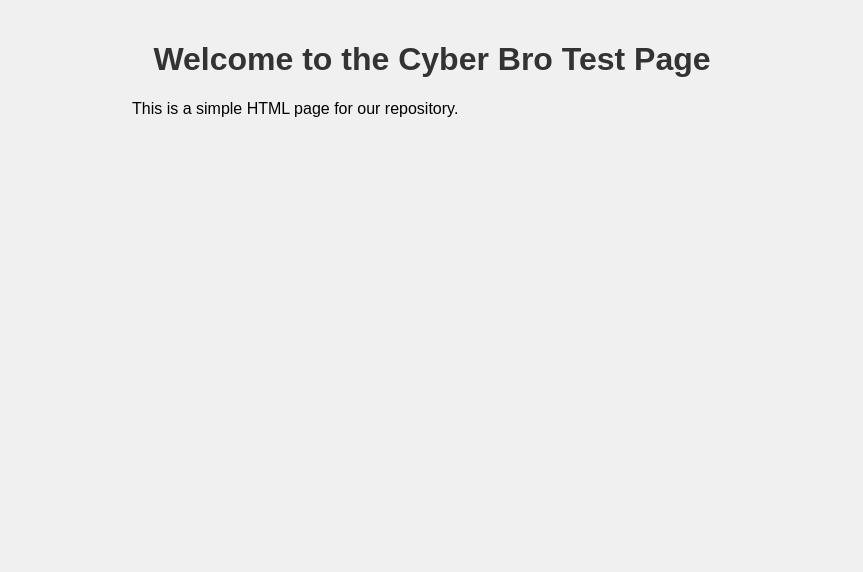
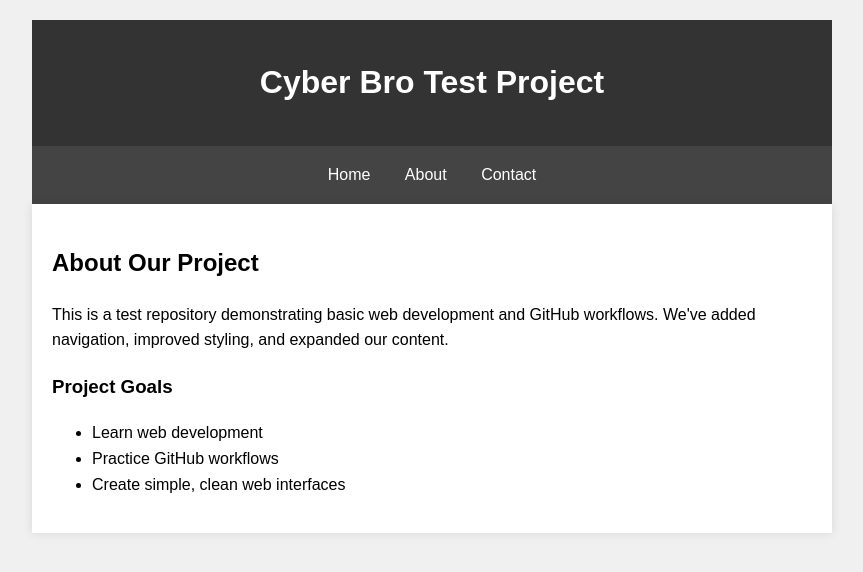
Before and after one commit to MikeD2802/cyber-bro-test, a plain HTML site: page index.html in a window 1280 px wide. Shown: the whole page, without its empty margins (208-1071 px from the left). Drawn offline with Linux system fonts and the light colour scheme.

Commit message:
Enhanced HTML with more content and improved design

```diff
--- a/index.html
+++ b/index.html
@@ -6,19 +6,56 @@
     <style>
         body {
             font-family: Arial, sans-serif;
-            max-width: 600px;
+            max-width: 800px;
             margin: 0 auto;
             padding: 20px;
             background-color: #f0f0f0;
+            line-height: 1.6;
         }
-        h1 {
-            color: #333;
+        header {
+            background-color: #333;
+            color: white;
             text-align: center;
+            padding: 1rem;
+        }
+        nav {
+            background-color: #444;
+            padding: 1rem;
+            text-align: center;
+        }
+        nav a {
+            color: white;
+            text-decoration: none;
+            margin: 0 15px;
+        }
+        main {
+            background-color: white;
+            padding: 20px;
+            box-shadow: 0 0 10px rgba(0,0,0,0.1);
         }
     </style>
 </head>
 <body>
-    <h1>Welcome to the Cyber Bro Test Page</h1>
-    <p>This is a simple HTML page for our repository.</p>
+    <header>
+        <h1>Cyber Bro Test Project</h1>
+    </header>
+
+    <nav>
+        <a href="#">Home</a>
+        <a href="#">About</a>
+        <a href="#">Contact</a>
+    </nav>
+
+    <main>
+        <h2>About Our Project</h2>
+        <p>This is a test repository demonstrating basic web development and GitHub workflows. We've added navigation, improved styling, and expanded our content.</p>
+
+        <h3>Project Goals</h3>
+        <ul>
+            <li>Learn web development</li>
+            <li>Practice GitHub workflows</li>
+            <li>Create simple, clean web interfaces</li>
+        </ul>
+    </main>
 </body>
 </html>
```
